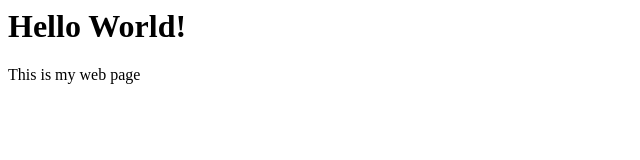
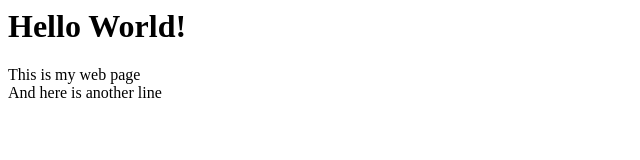
Before and after one commit to adikko01/glowing-carnival, a plain HTML site: page index.html in a window 1280 px wide. Shown: the whole page, without its empty margins (0-640 px from the left). Drawn offline with Linux system fonts and the light colour scheme.

Commit message:
Update index.html
add break; and here is another line

```diff
--- a/index.html
+++ b/index.html
@@ -4,6 +4,7 @@
 </head>
 <body>
   <h1>Hello World!</h1>
-  This is my web page
+  This is my web page <br />
+  And here is another line
 </body>
 </html>
```
